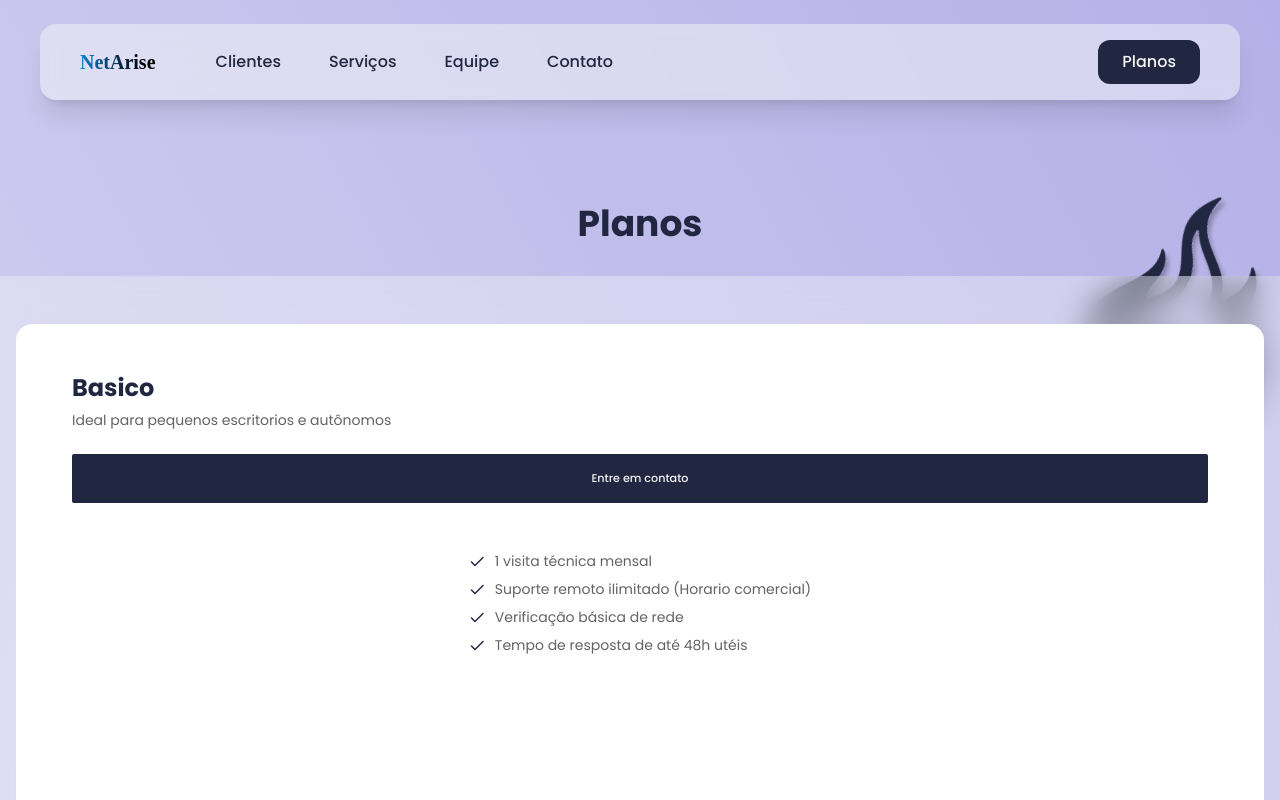
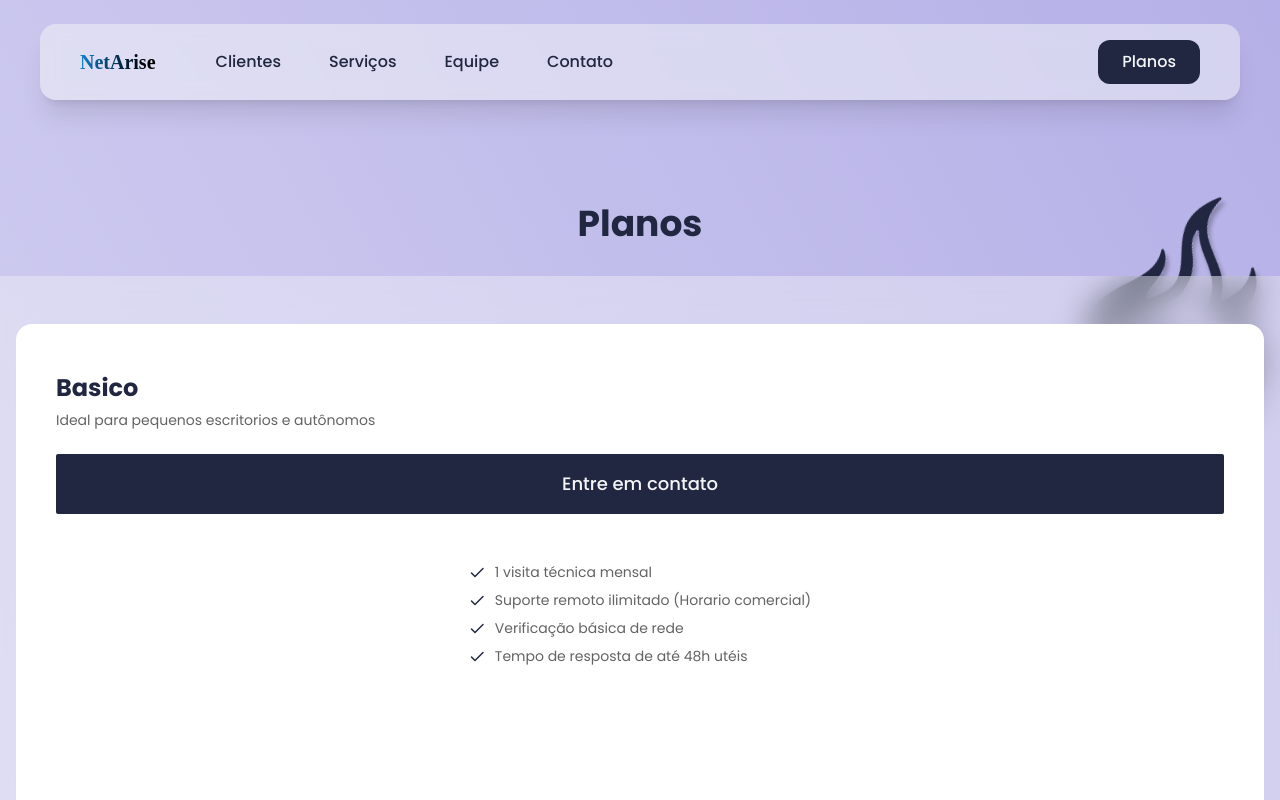
Before and after one commit to kaiobrunobm/netarise, a Next.js app: page /plans in a window 1280 px wide. Shown: the top 800 px of the page. Built offline with nearby package versions, Linux system fonts and the light colour scheme.

Commit message:
Large button text font adjustments

```diff
--- a/src/app/components/buttons/LargeButton.tsx
+++ b/src/app/components/buttons/LargeButton.tsx
@@ -13,7 +13,7 @@ interface LargeButtonProps {
 
 const LargeButton: React.FC<LargeButtonProps> = ({ icon, type, formStatus,isMostPopular = false, text = 'Nossos serviços' }) => {
   return (
-    <button className={` flex flex-row self-stretch items-center justify-center gap-8 px-8 py-4  text-[#F4F5F7] bg-[#212740] hover:bg-[#282C41] active:bg-[#202335] active:border-0 rounded-xs font-medium cursor-pointer transition-all duration-300 text-[1.4vh] ease-in-out ${formStatus === 'sending' && 'cursor-wait  disabled:bg-[#202335]/10'} ${formStatus === 'sent' && 'disabled:bg-green-700'}`} type={type} disabled={formStatus === 'sending' || formStatus === 'sent'}>
+    <button className={` flex flex-row self-stretch items-center justify-center gap-8 px-6 py-4  text-[#F4F5F7] bg-[#212740] hover:bg-[#282C41] active:bg-[#202335] active:border-0 rounded-xs font-medium text-lg cursor-pointer transition-all duration-300  ease-in-out ${formStatus === 'sending' && 'cursor-wait  disabled:bg-[#202335]/10'} ${formStatus === 'sent' && 'disabled:bg-green-700'}`} type={type} disabled={formStatus === 'sending' || formStatus === 'sent'}>
 
       {formStatus === 'sending' && <CircleNotchIcon size={28} className='animate-spin' />}
       {formStatus === 'sent' && <CheckIcon size={28} />}
--- a/src/app/plans/components/PlanCard.tsx
+++ b/src/app/plans/components/PlanCard.tsx
@@ -13,7 +13,7 @@ interface PlanCardProps {
 
 const PlanCard: React.FC<PlanCardProps> = ({planTitle, planDescription, planBenefits, isMostPopular}) => {
   return (
-    <div className={`flex flex-col items-center gap-12 self-stretch rounded-2xl px-14 py-12 bg-white ${isMostPopular && 'outline-[#2B1EBB] outline-4  relative'}`}>
+    <div className={`flex flex-col items-center gap-12 self-stretch rounded-2xl px-10 py-12 bg-white ${isMostPopular && 'outline-[#2B1EBB] outline-4  relative'}`}>
       {isMostPopular && <span className='absolute right-4 text-sm top-4 bg-[#2B1EBB] px-6 py-1.5 text-white rounded-full  '>Popular</span>}
       <div className='flex flex-col items-center gap-6 self-stretch'>
         <div className='flex flex-col items-start gap-1.5 self-stretch text-[#212740]'>
```
